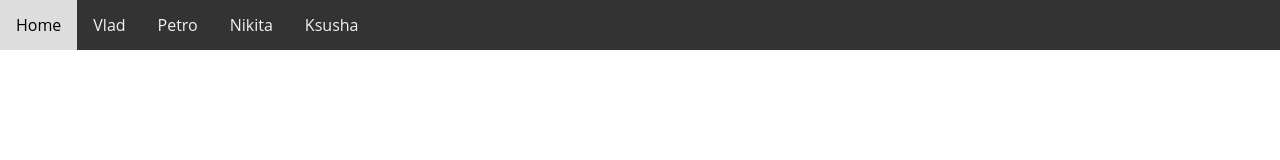
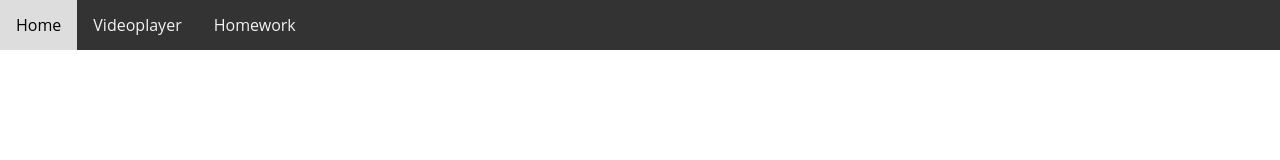
Before and after one commit to Sites-creator/My-website, a plain HTML site: page pages/index.html in a window 1280 px wide. Drawn offline with Linux system fonts and the light colour scheme.

Commit message:
add page

```diff
--- a/pages/index.html
+++ b/pages/index.html
@@ -9,11 +9,9 @@
   <body>
     <header>
       <div class="topnav">
-        <a href="">Home</a>
-        <a href="">Vlad </a>
-        <a href="index.html">Petro</a>
-        <a href="">Nikita </a>
-        <a href="">Ksusha </a>
+        <a href="index.html">Home</a>
+        <a href="Videoplayer.html">Videoplayer </a>
+        <a href="">Homework</a>
       </div>
     </header>
   </body>
```
Also changed, not shown: pages/Videoplayer.html (added).
